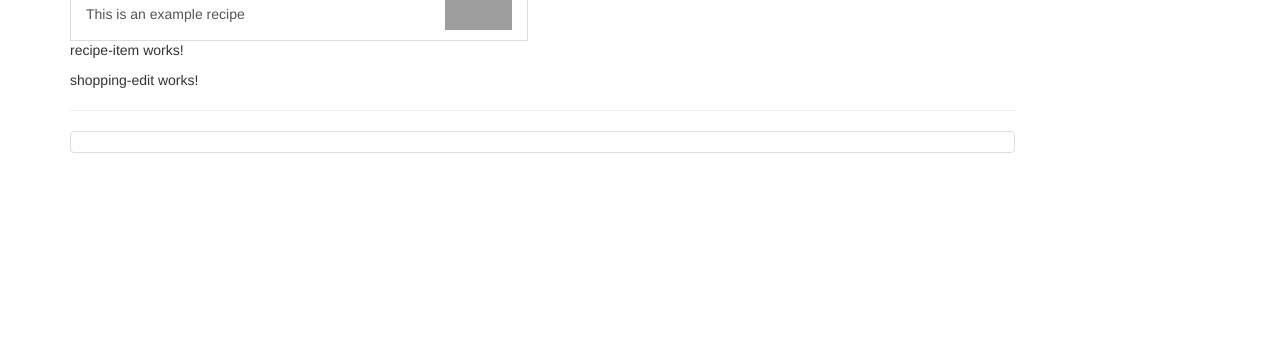
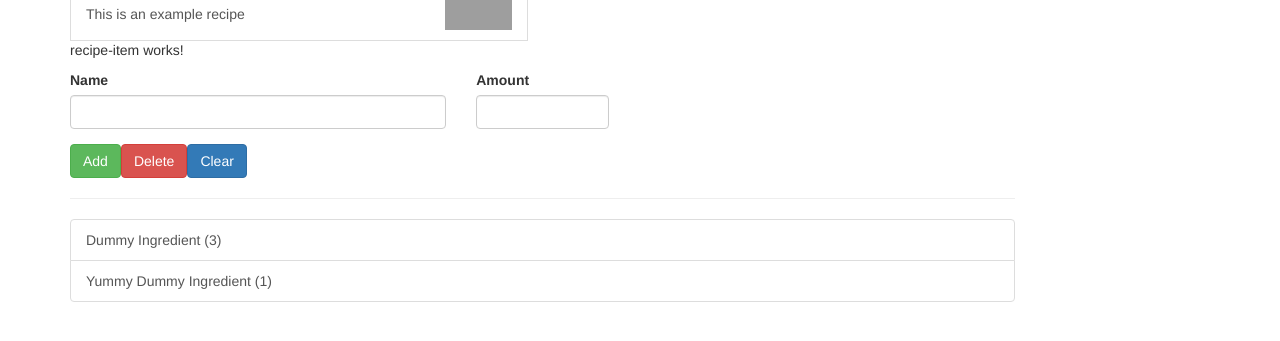
Before and after one commit to LizaFridman/RecipeShop, an Angular app: page / in a window 1280 px wide. Shown: the part 249-590 px from the top of the page. Built offline with nearby package versions, Linux system fonts and the light colour scheme; grey boxes are pictures that could not be loaded.

Commit message:
Basic build completed

```diff
--- a/src/app/shopping-list/shopping-edit/shopping-edit.component.html
+++ b/src/app/shopping-list/shopping-edit/shopping-edit.component.html
@@ -1,3 +1,23 @@
-<p>
-  shopping-edit works!
-</p>
+<div class="row">
+  <div class="col-xs-12">
+    <form >
+      <div class="row">
+        <div class="col-sm-5 form-group">
+          <label for="name">Name</label>
+          <input type="text" id="name" class="form-control">
+        </div>
+        <div class="col-sm-2 form-group">
+          <label form="amount">Amount</label>
+          <input type="number" id="amount" class="form-control">
+        </div>
+      </div>
+      <div class="row">
+        <div class="col-xs-12">
+          <button class="btn btn-success" type="submit">Add</button>
+          <button class="btn btn-danger" type="button">Delete</button>
+          <button class="btn btn-primary" type="button">Clear</button>
+        </div>
+      </div>
+    </form>
+  </div>
+</div>
--- a/src/app/shopping-list/shopping-list.component.html
+++ b/src/app/shopping-list/shopping-list.component.html
@@ -3,7 +3,10 @@
     <app-shopping-edit></app-shopping-edit>
     <hr>
     <ul class = "list-group">
-      <a class="list-group-item" style="cursor: pointer"></a>
+      <a class="list-group-item" style="cursor: pointer"
+      *ngFor = "let ingredient of ingredients">
+      {{ingredient.name}} ({{ingredient.amount}})
+    </a>
     </ul>
   </div>
 </div>
--- a/src/app/shopping-list/shopping-list.component.ts
+++ b/src/app/shopping-list/shopping-list.component.ts
@@ -7,7 +7,10 @@ import { Ingredient } from '../shared/ingredient.model';
   styleUrls: ['./shopping-list.component.css']
 })
 export class ShoppingListComponent implements OnInit {
-  ingredients: Ingredient[] = [];
+  ingredients: Ingredient[] = [
+    new Ingredient("Dummy Ingredient", 3),
+    new Ingredient("Yummy Dummy Ingredient", 1)
+  ];
 
   constructor() { }
 
```
Also changed, not shown: package.json (+4 -3 lines), 1 other file (tests, documents, lock files or other folders).
